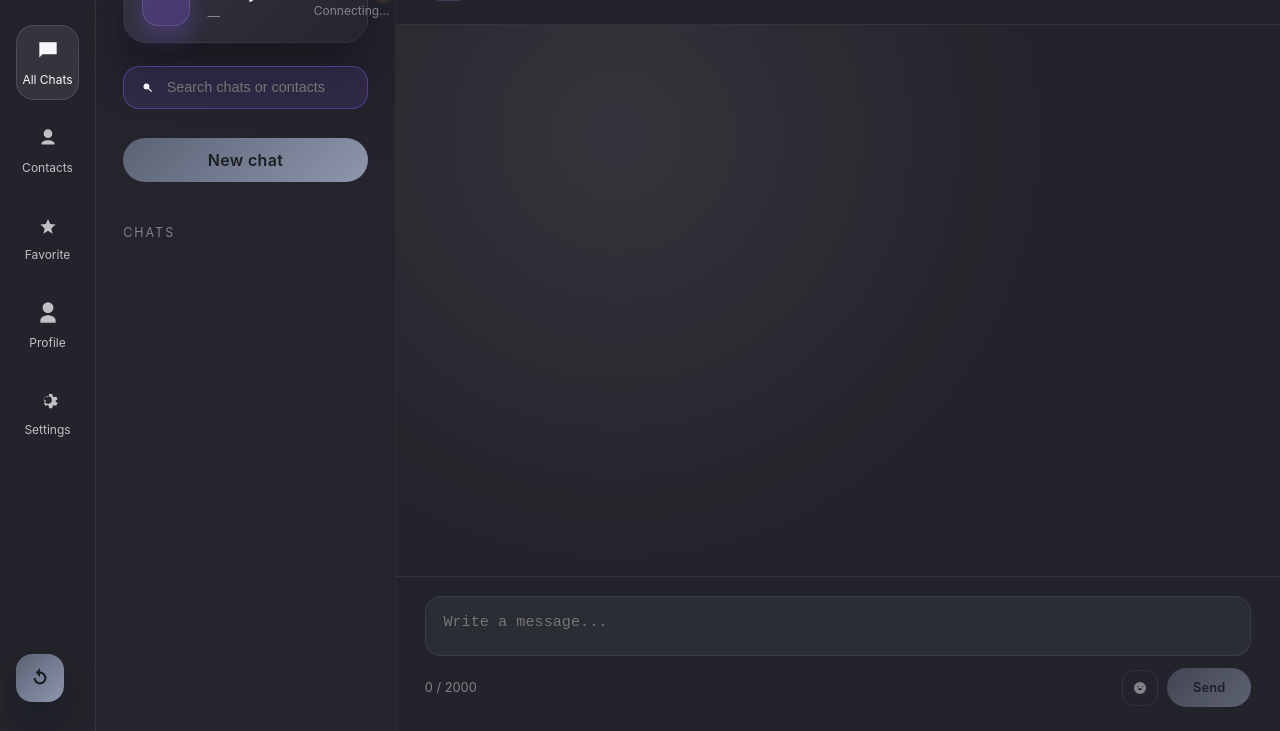
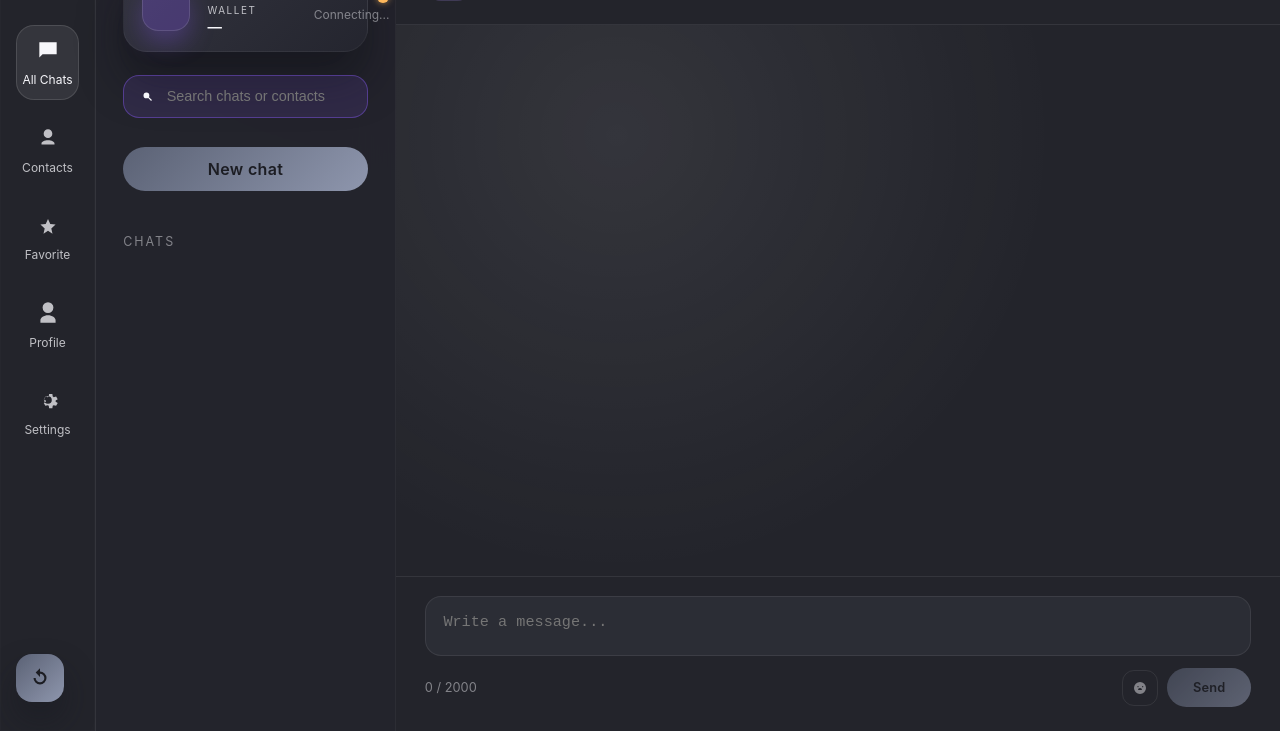
Before and after one commit to dfnwtf/solink, a plain HTML site: page public/app.html in a window 1280 px wide. Shown: the part 69-800 px from the top of the page. Drawn offline with nearby package versions, Linux system fonts and the light colour scheme.

Commit message:
Refine profile header wallet display

```diff
--- a/public/app.html
+++ b/public/app.html
@@ -55,7 +55,10 @@
           ></button>
           <div class="profile-card__meta">
             <div class="profile-card__name" data-role="profile-nickname">Anonymous</div>
-            <div class="profile-card__wallet" data-role="profile-wallet">—</div>
+            <div class="profile-card__wallet">
+              <span class="profile-card__wallet-label">Wallet</span>
+              <span class="profile-card__wallet-value" data-role="profile-wallet">—</span>
+            </div>
           </div>
           <div class="profile-card__status">
             <span class="status-dot" data-role="connection-indicator"></span>
--- a/public/css/style.css
+++ b/public/css/style.css
@@ -239,6 +239,22 @@ button:disabled {
 .profile-card__wallet {
   font-size: 0.78rem;
   color: var(--text-subtle);
+  display: flex;
+  flex-direction: column;
+  gap: 0.15rem;
+}
+
+.profile-card__wallet-label {
+  font-size: 0.62rem;
+  letter-spacing: 0.16em;
+  text-transform: uppercase;
+  color: var(--text-muted);
+}
+
+.profile-card__wallet-value {
+  font-weight: 600;
+  font-size: 0.9rem;
+  color: var(--text-primary);
 }
 
 .profile-card__status {
--- a/public/js/chat.js
+++ b/public/js/chat.js
@@ -430,7 +430,7 @@ function updateStatusLabel(appState, inlineMessage) {
     setTextContent(ui.statusLabel, "Authenticating...");
     ui.statusIndicator?.classList.remove("is-online");
   } else {
-    setTextContent(ui.statusLabel, `Connected: ${shortenPubkey(appState.walletPubkey)}`);
+    setTextContent(ui.statusLabel, "Connected");
     ui.statusIndicator?.classList.add("is-online");
   }
 }
```
